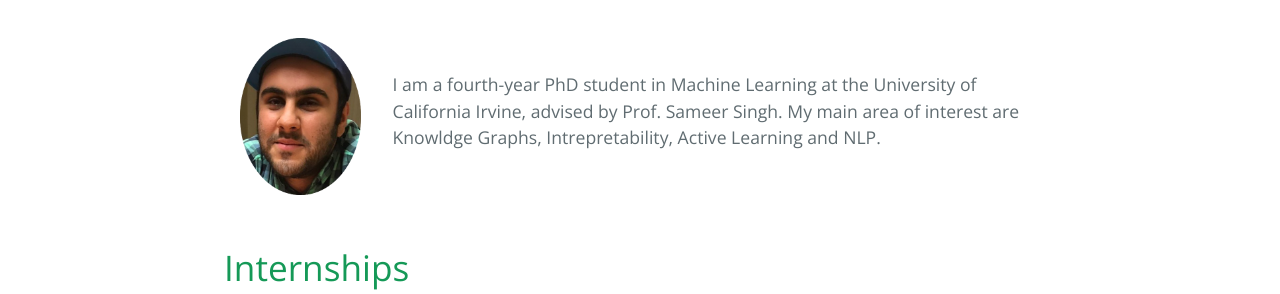
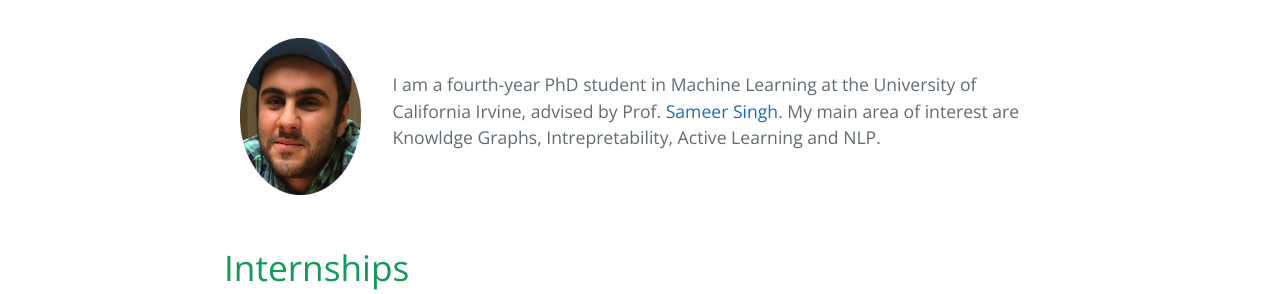
Before and after one commit to pouyapez/pouyapez.github.io, a Jekyll site: the page built from index.md, in a window 1280 px wide and 900 px high, scrolled down 314 px. Shown: the part 188-482 px from the top of the window. Built offline with Jekyll 4.4.1, drawn with Linux system fonts in a browser that asks for light colours; part of the change alters nothing that is shown.

```diff
--- a/index.md
+++ b/index.md
@@ -9,7 +9,7 @@ layout: default
         </td>
         <td>
           <p class="text right-align text-large add-top-margin" style="width:100%;">
-              I am a fourth-year PhD student in Machine Learning at the University of California Irvine, advised by Prof.                       Sameer Singh. My main area of interest are Knowldge Graphs, Intrepretability, Active Learning and NLP.
+              I am a fourth-year PhD student in Machine Learning at the University of California Irvine, advised by Prof.                       <a href="http://sameersingh.org">Sameer Singh</a>. My main area of interest are Knowldge Graphs, Intrepretability, Active Learning and NLP.
           </p>
         </td>
       </tr>
```
